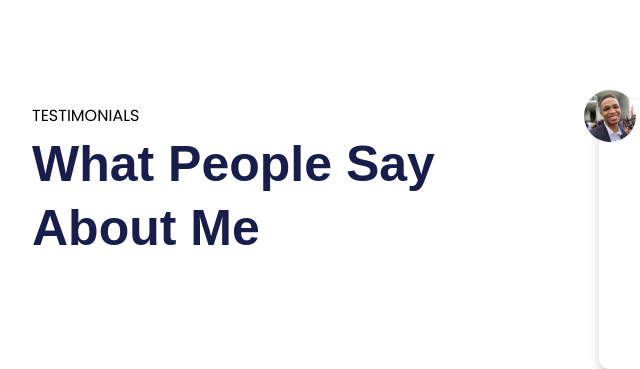
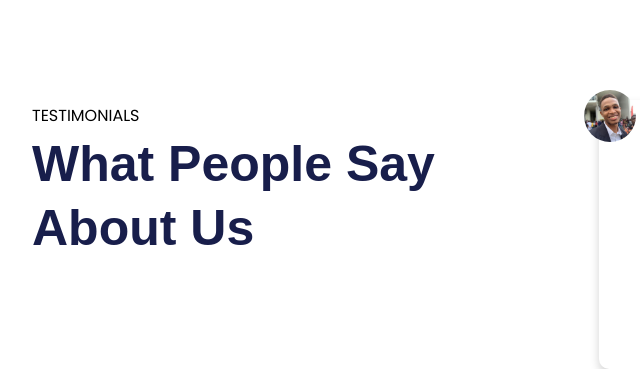
Before and after one commit to AdabanyaC/travel-website, a plain HTML site: page index.html in a window 1280 px wide. Shown: the part 3300-3669 px from the top of the page, 40-680 px from the left. Drawn offline with nearby package versions, Linux system fonts and the light colour scheme; a web font is replaced by a local one.

Commit message:
Travel Website Design for Getstarted Course

```diff
--- a/index.html
+++ b/index.html
@@ -221,7 +221,7 @@
       <div class="section-caption">
         <p class="uppercase">testimonials</p>
         <h1 class="section-header header-color capitalize book-trip-section-header" style="margin-top: 0">
-          What People Say About Me
+          What People Say About Us
         </h1>
       </div>
 
```
